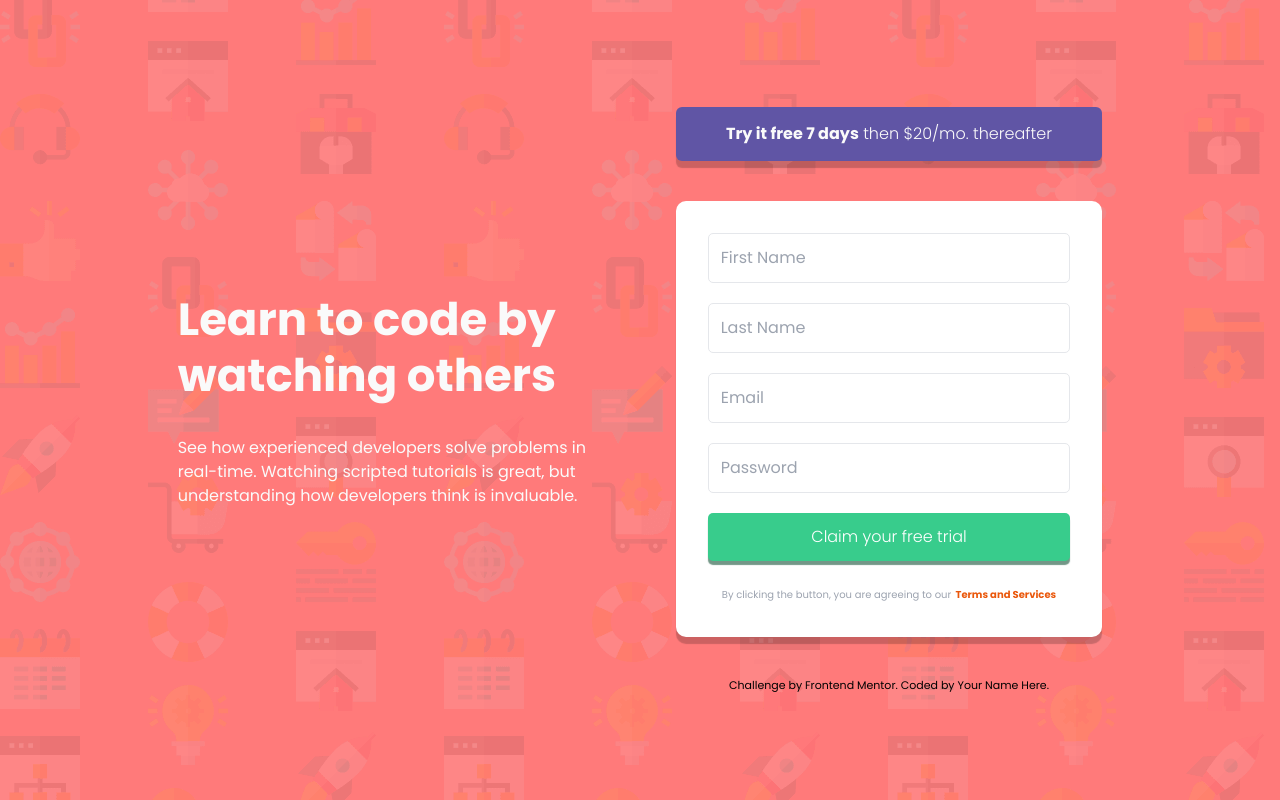
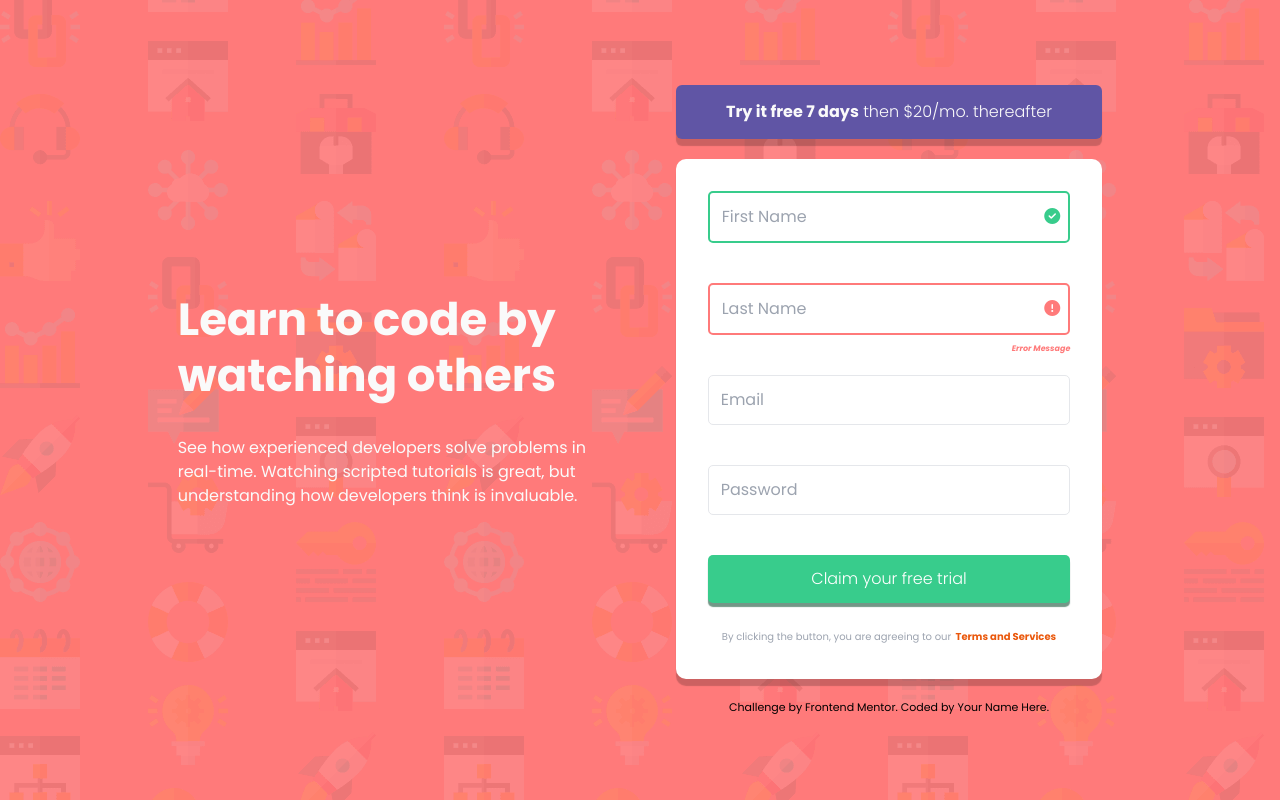
Before and after one commit to ibra-san/intro-component-with-signup-form-master, a website: page src/index.html in a window 1280 px wide. Drawn offline with Linux system fonts and the light colour scheme; a web font is replaced by a local one.

Commit message:
Challenge is 49% completed

```diff
--- a/src/betterthantailwind.css
+++ b/src/betterthantailwind.css
@@ -34,9 +34,27 @@ body {
 }
 
 .fa-solid {
-    display: none;
+    visibility: hidden;
 }
 
 small {
-    display: none;
+    visibility: hidden;
 }
+
+.sucess > input {
+    border: 2px solid hsl(154, 59%, 51%);
+}
+
+.sucess > .fa-circle-check {
+    visibility: visible;
+    color: hsl(154, 59%, 51%);
+}
+
+.error > input {
+    border: 2px solid hsl(0, 100%, 74%);
+}
+
+.error > .fa-circle-exclamation, .error > small {
+    visibility: visible;
+    color: hsl(0, 100%, 74%);
+}
--- a/src/index.html
+++ b/src/index.html
@@ -19,43 +19,43 @@
     but understanding how developers think is invaluable.</p>
   </div>
 
-  <div class="section2 min-h-[500px] w-4/12 flex flex-col gap-10 ">
+  <div class="section2 min-h-[500px] w-4/12 flex flex-col gap-5 ">
 
     <div class="offer bg-custome-blue text-zinc-50 py-[15px] px-[20px] text-center text-[16px] rounded-md shadow-custome-s-shadow" >
      <strong>Try it free 7 days</strong> <span class="font-light">then $20/mo. thereafter</span>
     </div>
 
-    <form action="" class="form bg-white p-8 inline-block rounded-[10px] shadow-custome-s-shadow" id="form">
-      <div class="form_control w-full mb-5 ">
+    <form action="/" class="form bg-white p-8 inline-block rounded-[10px] shadow-custome-s-shadow" id="form">
+      <div class="form_control w-full mb-10 relative sucess" id="firstName">
         <label for="first_name" class="hidden">First Name</label>
         <input class="block w-full border border-1 border-gray-200 rounded-[5px] p-3 focus:outline-none focus:border-1 focus:border-slate-500" type="text" placeholder="First Name">
-        <i class="fa-solid fa-circle-check"></i>
-        <i class="fa-solid fa-circle-exclamation"></i>
-        <small>Error Message</small>
+        <i class="fa-solid fa-circle-check absolute top-[17px] right-[10px]"></i>
+        <i class="fa-solid fa-circle-exclamation absolute top-[17px] right-[10px]"></i>
+        <small class="absolute right-[0px] text-[8px] text-red-400 font-bold italic bottom-[-20px]">Error Message</small>
       </div>
 
-      <div class="form_control w-full mb-5">
+      <div class="form_control w-full mb-10 relative error">
         <label for="last_name" class="hidden">Last Name</label>
         <input class="block w-full border border-1 border-gray-200 rounded-[5px] p-3 focus:outline-none focus:border-1 focus:border-slate-500" type="text" placeholder="Last Name">
-        <i class="fa-solid fa-circle-check"></i>
-        <i class="fa-solid fa-circle-exclamation"></i>
-        <small>Error Message</small>
+        <i class="fa-solid fa-circle-check absolute top-[17px] right-[10px]"></i>
+        <i class="fa-solid fa-circle-exclamation absolute top-[17px] right-[10px]"></i>
+        <small class="absolute right-[0px] text-[8px] text-red-400 font-bold italic bottom-[-20px]">Error Message</small>
       </div>
 
-      <div class="form_control w-full mb-5">
+      <div class="form_control w-full mb-10 relative">
         <label for="email" class="hidden">email</label>
         <input class="block w-full border border-1 border-gray-200 rounded-[5px] p-3 focus:outline-none focus:border-1 focus:border-slate-500" type="email" placeholder="Email">
-        <i class="fa-solid fa-circle-check"></i>
-        <i class="fa-solid fa-circle-exclamation"></i>
-        <small>Error Message</small>
+        <i class="fa-solid fa-circle-check absolute top-[17px] right-[10px]"></i>
+        <i class="fa-solid fa-circle-exclamation absolute top-[17px] right-[10px]"></i>
+        <small class="absolute right-[0px] text-[8px] text-red-400 font-bold italic bottom-[-20px]">Error Message</small>
       </div>
 
-      <div class="form_control w-full mb-5">
+      <div class="form_control w-full mb-10 relative">
         <label for="password" class="hidden">password</label>
         <input class="block w-full border border-1 border-gray-200 rounded-[5px] p-3 focus:outline-none focus:border-1 focus:border-slate-500" type="password" placeholder="Password">
-        <i class="fa-solid fa-circle-check"></i>
-        <i class="fa-solid fa-circle-exclamation"></i>
-        <small>Error Message</small>
+        <i class="fa-solid fa-circle-check absolute top-[17px] right-[10px]"></i>
+        <i class="fa-solid fa-circle-exclamation absolute top-[17px] right-[10px]"></i>
+        <small class="absolute right-[0px] text-[8px] text-red-400 font-bold italic bottom-[-20px]">Error Message</small>
       </div>
 
       <button class="btn__submit w-full mb-5 p-3 rounded-[5px] bg-[#38cc8c] text-white font-light shadow-custom-button-shadow">Claim your free trial</button>
```
Also changed, not shown: dist/output.css.
